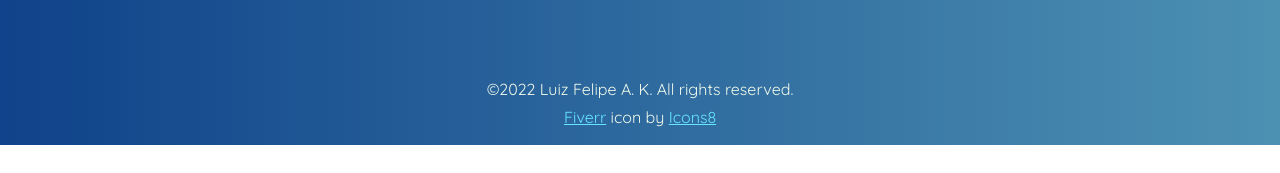
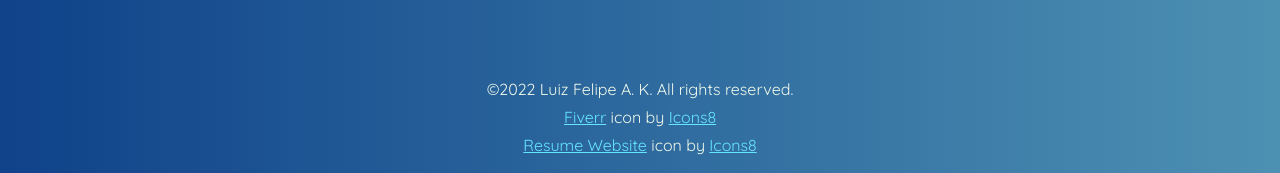
Before and after one commit to luizfelipeak/portfolio, a plain HTML site: page index.html in a window 1280 px wide. Shown: the part 1699-1872 px from the top of the page. Before the commit the page ends 1844 px from the top, so only its background shows below. Drawn offline with Linux system fonts and the light colour scheme.

Commit message:
Update of footer

```diff
--- a/index.html
+++ b/index.html
@@ -125,6 +125,10 @@
         <span>
             <a target="_blank" href="https://icons8.com/icon/ngc6JsBomclm/fiverr" rel="noopener">Fiverr</a> icon by <a target="_blank" href="https://icons8.com" rel="noopener">Icons8</a>
         </span>
+
+        <span>
+            <a target="_blank" href="https://icons8.com/icon/ognMDWHTIaDL/resume-website" rel="noopener">Resume Website</a> icon by <a target="_blank" href="https://icons8.com" rel="noopener">Icons8</a>
+        </span>
     </footer>
 
     <script type="text/javascript" src="config.js" type="module"></script>
```
